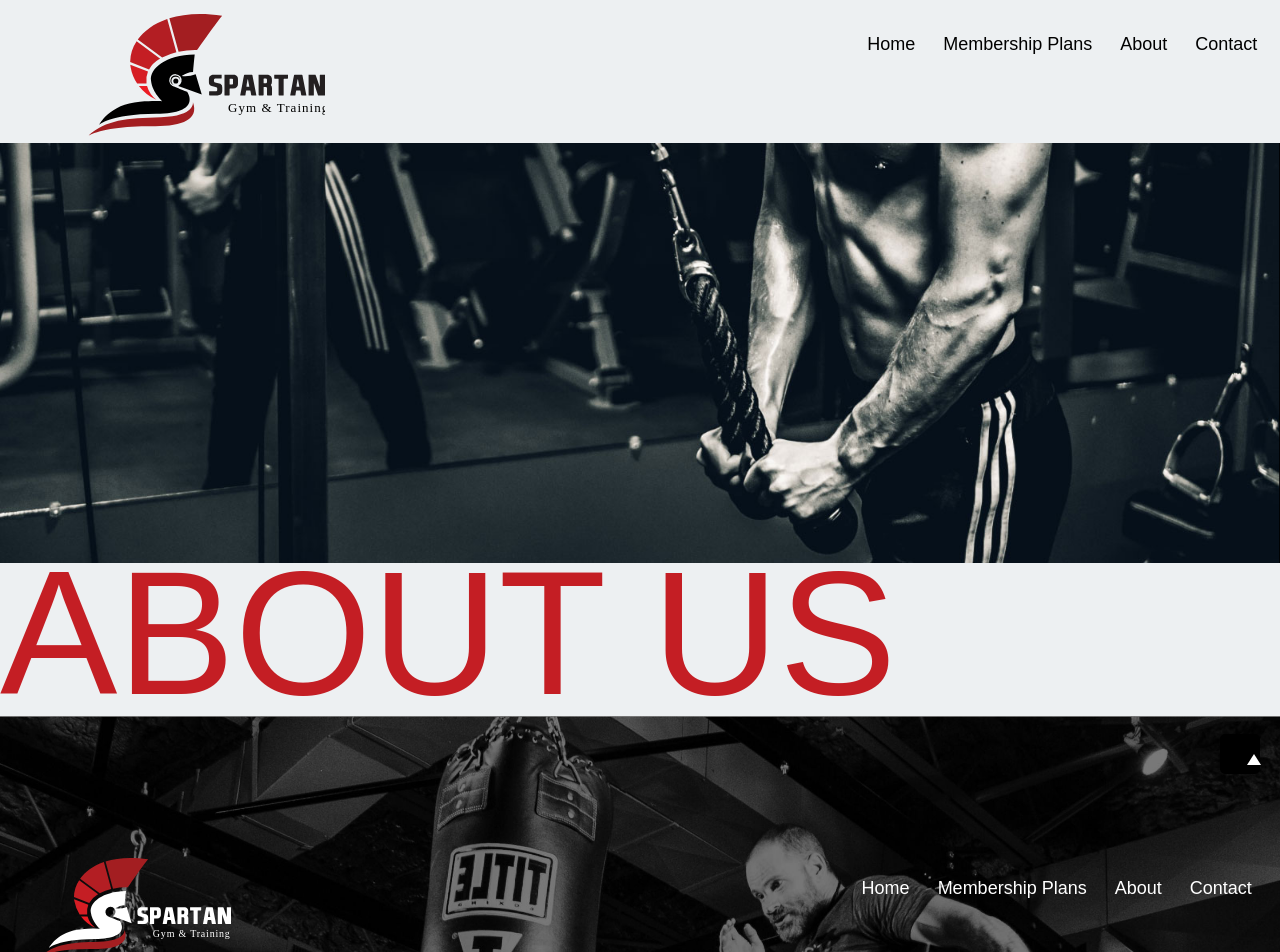
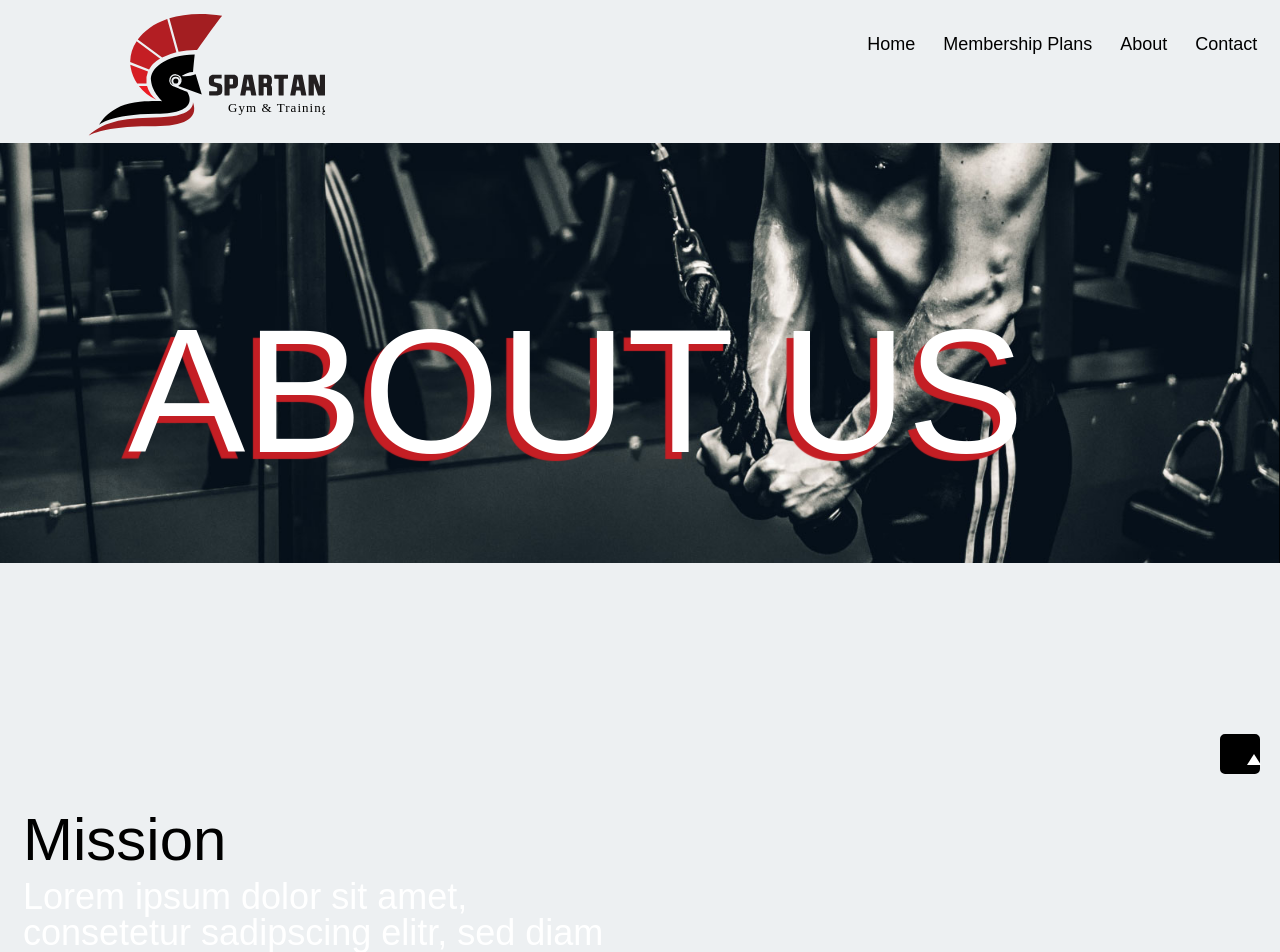
Before and after one commit to AlexandriaLindsay/gym-app, a React (Create React App) app: page /about-us in a window 1280 px wide. Shown: the top 952 px of the page. Built offline with nearby package versions, Linux system fonts and the light colour scheme; a web font is replaced by a local one.

Commit message:
09/27/2021

```diff
--- a/src/assets/less/App.less
+++ b/src/assets/less/App.less
@@ -853,6 +853,17 @@ header {
     }
 }
 
+.sub-hero {
+    position: relative;
+
+    h1 {
+        position: absolute;
+        top: 43%;
+        left: 10%;
+        color: @white;
+        text-shadow: -7px 7px 1px @red;
+    }
+}
 
 /**********************************
 * HOME PAGE
--- a/src/components/views/About.js
+++ b/src/components/views/About.js
@@ -3,6 +3,8 @@ import React, { Component } from 'react'
 import '../../assets/css/App.css';
 import LayoutDefault from '../layout/Layout';
 import Image from '../elements/Image';
+import Section from '../layout/Section';
+import DoubleCol from '../layout/DoubleCol';
 
 /***************************
  * IMAGES
@@ -21,6 +23,14 @@ class About extends Component {
                         <Image width="100%" src={Hero} alt="Guy Working Out" />
                         <h1 style={{ textTransform: 'uppercase' }} className="threeD">About Us</h1>
                     </div>
+
+                    <Section>
+                        <DoubleCol>
+                            <h2>Mission</h2>
+                            <h3>Lorem ipsum dolor sit amet, consetetur sadipscing elitr, sed diam nonumy tempor.</h3>
+                            <p>Lorem ipsum dolor sit amet, consetetur sadipscing elitr, sed diam nonumy eirmod tempor invidunt ut labore et dolore magna aliquyam erat, sed diam voluptua. At vero eos et accusam et justo duo dolores et ea rebum.</p>
+                        </DoubleCol>
+                    </Section>
                 </LayoutDefault>
             </>
         );
```
Also changed, not shown: src/assets/css/App.css.
